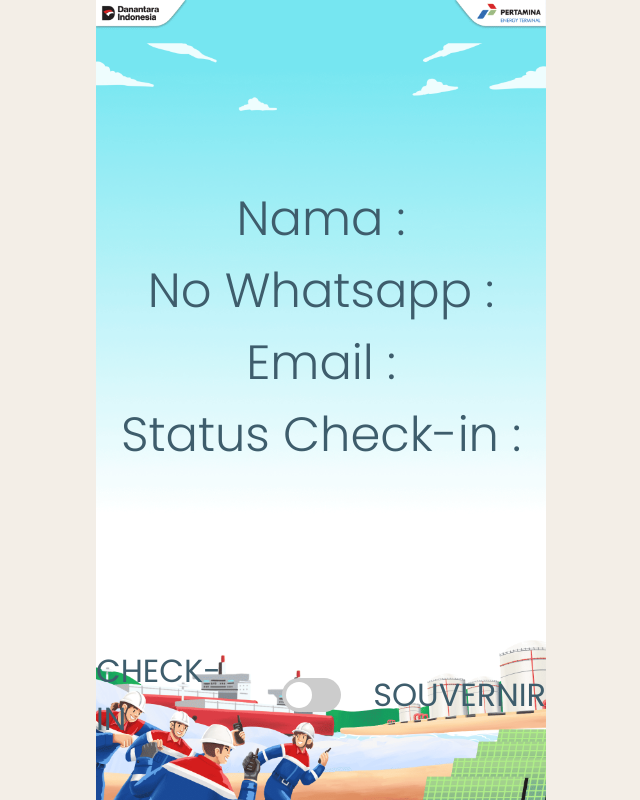
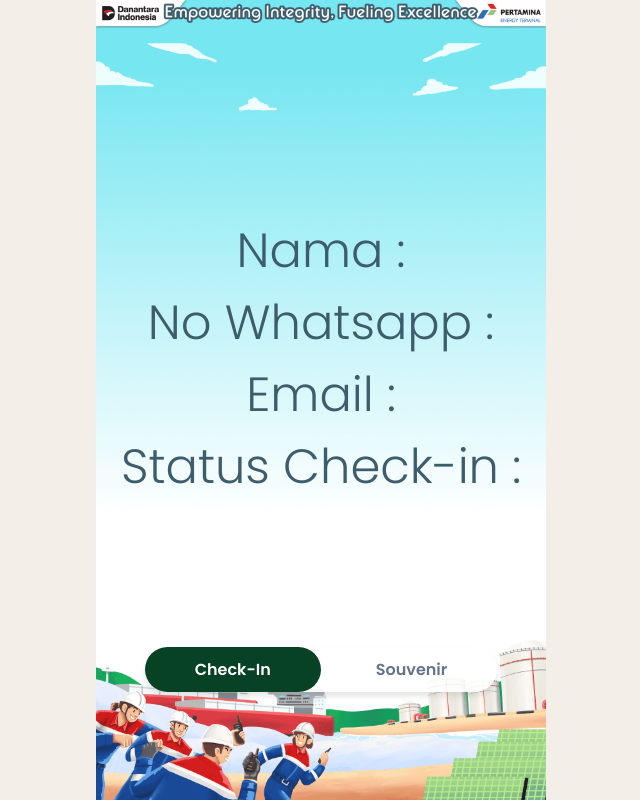
Before and after one commit to vartech-id/poppy-revisi-preview, a Vue app: page /check-in in a window 1280 px wide. Shown: the whole page, without its empty margins (319-959 px from the left). Built offline with nearby package versions, Linux system fonts and the light colour scheme.

Commit message:
adding toggle for souvernir and check in

```diff
--- a/src/views/check-in.vue
+++ b/src/views/check-in.vue
@@ -1,5 +1,11 @@
 <script setup>
+import { ref } from 'vue';
 
+const mode = ref("checkin");
+const setMode = (newMode) => {
+    mode.value = newMode;
+    focusInput();
+};
 </script>
 
 <template>
@@ -13,15 +19,22 @@
                 <span>Email : </span>
                 <span>Status Check-in : </span>
             </div>
-            <div class="toggle-wrapper">
-                <label>CHECK-IN</label>
-                <label class="switch">
-                    <input type="checkbox">
-                    <span class="slider round"></span>
-                </label>
-                <label>SOUVERNIR</label>
-            </div>
-
+        <div class="mode-toggle-container">
+                <div class="mode-toggle">
+                    <button
+                        :class="['toggle-btn', { active: mode === 'checkin' }]"
+                        @click="setMode('checkin')"
+                    >
+                        Check-In
+                    </button>
+                    <button
+                        :class="['toggle-btn', { active: mode === 'souvenir' }]"
+                        @click="setMode('souvenir')"
+                    >
+                        Souvenir
+                    </button>
+                </div>
+            </div>
             <span class="powered">Powered By Vartech.id </span>
         </div>
     </div>
@@ -29,6 +42,36 @@
 </template>
 
 <style scoped>
+
+
+
+.mode-toggle {
+    display: flex;
+    background: rgba(255, 255, 255, 0.9);
+    border-radius: 30px;
+    box-shadow: 0 4px 6px rgba(0, 0, 0, 0.1);
+    gap: 5px;
+}
+
+.toggle-btn {
+    border: none;
+    background: transparent;
+    padding: 10px 50px;  /* toggle width and height */
+    border-radius: 25px;
+    font-family: "Poppins", sans-serif;
+    font-weight: 600;
+    font-size: 1rem;
+    color: #64748b;
+    cursor: pointer;
+    transition: all 0.3s ease;
+}
+
+.toggle-btn.active {
+    background: #084225;
+    color: white;
+    box-shadow: 0 2px 4px rgba(0, 0, 0, 0.1);
+}
+/* toggle */
 .page {
     min-height: 100vh;
     display: flex;
```
